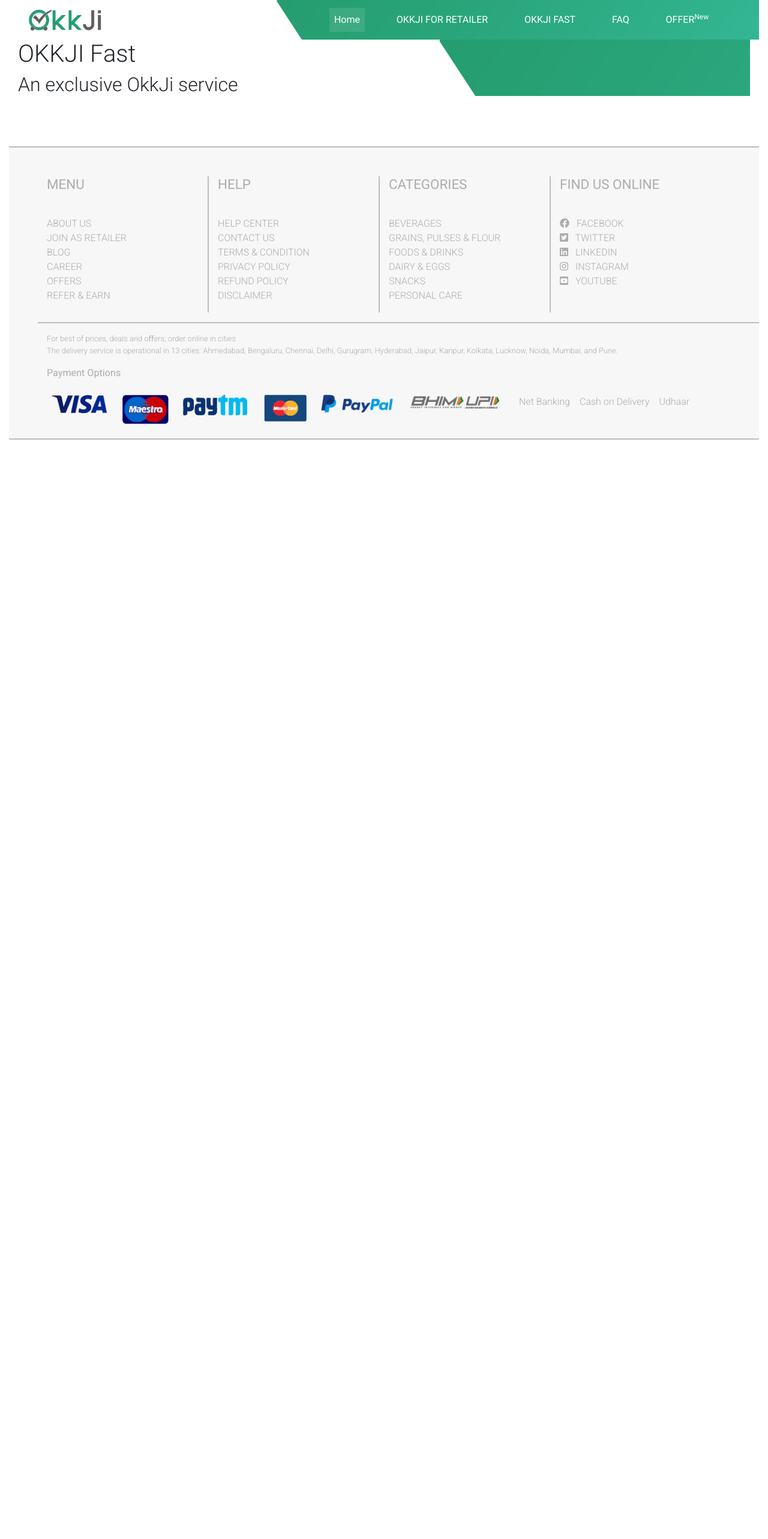
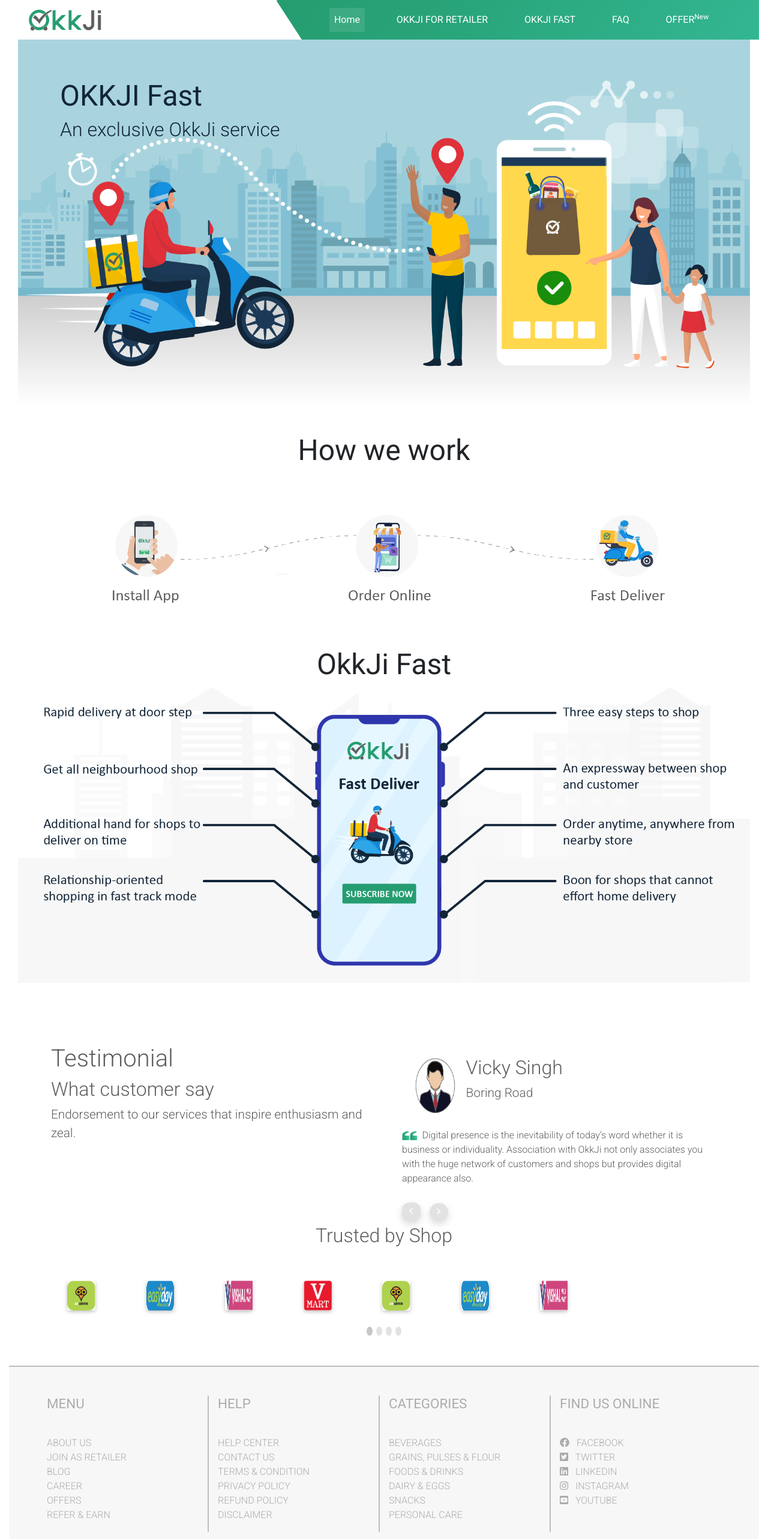
Before and after one commit to riteshprog/okjii, a React (Create React App) app: page /OkjiiFast in a window 1280 px wide. Shown: the top 2566 px of the page at 60% size. Before the commit the page ends 800 px from the top, so only its background shows below. Built offline with nearby package versions, Linux system fonts and the light colour scheme; a web font is replaced by a local one.

Commit message:
first commit

```diff
--- a/src/App.css
+++ b/src/App.css
@@ -38,7 +38,6 @@
   box-shadow: none !important;
 }
 
-
 .bg-image{
     background-image: url(../src/img/back.png);
 
@@ -55,6 +54,7 @@
 nav#parallelogram {
   background-color: transparent !important;
 }
+
 
 
 .figure-img2 {
@@ -76,6 +76,7 @@
     flex-basis: auto;
     background-color: #269E72 !important;
 }
+
 .navbar-brand{
   padding-left: 15% !important;
 
@@ -325,6 +326,47 @@
 font-weight:300 !important;
 }
 
+.testimoni-img{
+  width:15% !important;
+}
+
+.Asset12{
+  width:5% !important;
+
+}
+
+.carousel.carousel-fade.z-depth-1.testmonial-slide {
+  box-shadow: none !important;
+  display:flex;
+}
+
+.carousel-fade a.carousel-control-prev {
+
+  background-color: #C6C6C6;
+  width: 6%;
+  height: 12%;
+  padding-top: 5px;
+  color: #000 !important;
+  border-radius: 40%;
+  transform:translatey(622%);
+  box-shadow: 0 5px 11px 0 rgba(0,0,0,0.18), 0 4px 15px 0 rgba(0,0,0,0.15);
+  margin-top:15% !important;
+}
+
+.carousel-fade a.carousel-control-next {
+  margin-top:15% !important;
+  position:absolute;
+  margin-right: 85% !important;
+  margin-top: 52% !important;
+  background-color: #C6C6C6;
+  width: 6%;
+  height: 12%;
+  padding-top: 5px;
+  color: #000 !important;
+  border-radius: 50%;
+  box-shadow: 0 5px 11px 0 rgba(0,0,0,0.18), 0 4px 15px 0 rgba(0,0,0,0.15);
+}
+
 .home-testimonial h2{
   color:#5e5e5e !important;
   font-size:2rem !important;
@@ -353,8 +395,6 @@
   color:#5e5e5e !important;
   font-size:2rem !important;
   font-weight:300 !important;
-
-
 
 }
 
@@ -545,38 +585,7 @@
 }
 
 
-.left-arrow.i.fa.fa-angle-right{
-  display:flex;
-  padding-left: 5px;
-}
 
-i.fa.fa-angle-left {
-  border-radius: 50% !important;
-  background: #fff !important;
-  width: 4%;
-  height: auto;
-  align-items: center;
-  padding-left: 5px;
-  padding-top: 7px;
-  padding-bottom: 7px;
-  opacity: .4;
-  transform: scale(1.5);
-  box-shadow: 0 2px 5px 0 rgba(0,0,0,0.16), 0 2px 10px 0 rgba(0,0,0,0.12);
-}
-
-i.fa.fa-angle-right {
-  border-radius: 50% !important;
-  background: #fff;
-  width: 4%;
-  height: auto;
-  align-items: center;
-  padding-left: 10px;
-  padding-top: 7px;
-  padding-bottom: 7px;
-  opacity: .4;
-  transform: scale(1.5);
-  box-shadow: 0 2px 5px 0 rgba(0,0,0,0.16), 0 2px 10px 0 rgba(0,0,0,0.12);
-}
 
 
 
@@ -584,84 +593,11 @@
 
 
 /* carousel-item */
-
 .carousel-item.active.carousel-slide-item.turested-slide {
   display: flex !important;
   align-items: center;
   justify-content: space-around;
   width: auto;
-}
-
-
-
-.carousel-multi-item .controls-top .btn-floating {
-  background: #FFF !important;
-}
-
-a.waves-effect, a.waves-light {
-  display: inline-block;
-}
-
-
-
-
-.carousel-indicators {
-  right: 0;
-  bottom: 0;
-  left: 0;
-  z-index: 15;
-  display: -ms-flexbox;
-  display: flex;
-  -ms-flex-pack: center;
-  justify-content: center;
-  padding-left: 0;
-  margin-right: 15%;
-  margin-left: 15%;
-  list-style: none;
-}
-
-.carousel-indicators li {
-  box-sizing: content-box;
-  -ms-flex: 0 1 auto;
-  flex: 0 1 auto;
-  width: 30px;
-  height: 25px;
-  margin-right: 3px;
-  margin-left: 3px;
-  text-indent: -999px;
-  cursor: pointer;
-  background-color: red !important;
-  background-clip: padding-box;
-  border-top: 10px solid transparent;
-  border-bottom: 10px solid transparent;
-  opacity: .5;
-  transition: opacity 0.6s ease;
-}
-
-
-.carousel-multi-item .controls-top .btn-floating {
-   background: blue;
-}
-.carousel-multi-item .controls-top {
-  margin-bottom: 1.88rem;
-  text-align: center;
-  padding-left:120px;
-}
-
-
-.carousel-item.active.trusted-item {
-  display: flex !important;
-
-}
-
-@media (prefers-reduced-motion: reduce) {
-  .carousel-indicators li {
-    transition: none;
-  }
-}
-
-.carousel-indicators .active {
-  opacity: 1;
 }
 
 
@@ -673,28 +609,16 @@
 
 }
 
-.btn-floating {
-  position: relative;
-  z-index: 1;
-  display: inline-block;
-  padding: 0;
-  margin: 10px;
-  overflow: hidden;
-  vertical-align: middle;
-  cursor: pointer;
-  border-radius: 50%;
-  -webkit-box-shadow: 0 5px 11px 0 rgba(0,0,0,0.18), 0 4px 15px 0 rgba(0,0,0,0.15);
-  box-shadow: 0 5px 11px 0 rgba(0,0,0,0.18), 0 4px 15px 0 rgba(0,0,0,0.15);
-  -webkit-transition: all 0.2s ease-in-out;
-  transition: all 0.2s ease-in-out;
-  width: 40px;
-  height: 40px;
-}
+/*.controls-top {
+  transform: translatey(599px) !important;
+}*/
 
-.fa, .fas {
-  font-weight: 900;
-  padding-top: 15px;
-}
+
+
+
+
+
+
 
 /* carusoul end*/
 
@@ -796,21 +720,50 @@
   padding-bottom: 3rem;
 
 }
-.okjii-fast{
 
-  background-image: url(../src/img/back.png) !important;
-  background-repeat: no-repeat;
-  background-position: bottom top;
-  height:100%;
-
-
-
+.okjii-fast-img{
+  margin-left:0 !important;
+  margin-right: -15px !important;
 }
 
 
+.okjii-fast {
+  position: relative;
+  text-align: left;
+  color: #122538;
+}
+
+.okjii-fastcon {
+  position: absolute;
+  top: 65px;
+  left: 70px;
+}
+
+.okjii-fastcon h1{
+  font-size:3rem;
+}
+
+.okjii-fasthow h1{
+  font-size:3rem;
+  font-weight:400;
+  text-align: center;
+  padding-top: 30px;
+}
+
+.okjii-fastfast h1{
+  font-size:3rem;
+  font-weight:400;
+  text-align: center;
+  padding-top: 30px;
+}
+.okjii-fast-img-how {
+  width: 93%;
+  align-items: center !important;
+  padding-left: 150px;
+}
 
 /* Small devices (portrait tablets and large phones, 600px and up) */
-@media only screen and (max-width: 600px) {
+@media only screen and (min-width: 400px) and (max-width: 600px) {
   .footer-bdr-right{
   border-right: none !important;
 }
@@ -828,7 +781,11 @@
 
 }
 
-
+.figure-img2 {
+  width:100% !important;
+  padding-right: 0 !important;
+  padding-left: 14% !important;
+}
 
 .img-fluid.apple{
   width:70% !important;
@@ -877,7 +834,7 @@
 @media only screen and (max-width: 768px) {
   .figure-img2 {
     padding-right: 0 !important;
-    padding-left: 6% !important;
+    padding-left: 6.1% !important;
   }
 
   .bg-image{
@@ -915,7 +872,7 @@
 }
 
 /* Large devices (laptops/desktops, 992px and up) */
-@media only screen and (max-width: 992px ) and (min-width:1199px)  {
+@media only screen and (max-width: 992px )  {
 
   .bg-image{
     background-image: url(../src/img/back.png);
@@ -930,6 +887,10 @@
 
 }
 
+.figure-img2 {
+  padding-right: 0 !important;
+  padding-left: 6.1% !important;
+}
 
 
 .img-fluid.twentyfour {
--- a/src/components/OkjiiFastBody.js
+++ b/src/components/OkjiiFastBody.js
@@ -1,15 +1,40 @@
-import React, { Component } from 'react'
+import React, { Component } from 'react';
+import img4 from '../img/okjiifast/img4.png';
+import img2 from '../img/okjiifast/img2.png';
+import img1 from '../img/okjiifast/img1.png';
+import Testimonial from './Testimonial';
+import Trusted from './Trusted';
 
 export default class OkjiiFastBody extends Component {
   render() {
     return (
-
       <div className="container-fluid">
-        <section className=" okjii-fast">
-        <h1>OKKJI Fast</h1>
+      <div className="okjii-fast">
+        <figure>
+        <img src={img4} className="img-fluid okjii-fast-img" alt="" />
+        </figure>
+          <section class="okjii-fastcon">
+        <h1><b>OKKJI Fast</b></h1>
         <h2>An exclusive OkkJi service</h2>
         </section>
+               </div>
+        <section class="okjii-fasthow">
+          <h1>How we work</h1>
+          <figure>
+            <img src={img2} className="img-fluid okjii-fast-img-how py-4" alt="" />
+          </figure>
+        </section>
+        <section class="okjii-fastfast">
+          <h1>OkkJi Fast</h1>
+          <figure>
+            <img src={img1} className="img-fluid okjii-fast-img" alt="" />
+          </figure>
+        </section>
+        <Testimonial />
+        <Trusted />
+
       </div>
+
     )
   }
 }
--- a/src/components/Testimonial.js
+++ b/src/components/Testimonial.js
@@ -1,7 +1,5 @@
 import React, { Component } from 'react'
-import avatar from '../img/home/avatar.png';
-import Asset12 from '../img/home/Asset12.png';
-
+import TestimonialSlider from './TestimonialSlider'
 export default class Testimonial extends Component {
   render() {
     return (
@@ -14,26 +12,10 @@
               <p>Endorsement to our services that inspire enthusiasm and zeal.</p>
             </div>
             <div className="col-sm-6 col-12">
-            <div className=" promoting-card">
 
-<div className="card-body d-flex flex-row">
 
-  <img src={avatar} className="rounded-circle mr-3" height="100px" width="100px" alt="avatar" />
+  <TestimonialSlider />
 
-  <div>
-
-    <h2>Jyoty Singh</h2>
-    <p className="card-text">Boring Road</p>
-
-  </div>
-
-</div>
-</div>
-
-              <blockquote>
-                <p> <img src={Asset12} className=" mr-2" height="15px" width="15px" alt="Asset12" />
-Rapidiously morph transparent internal or "organic" sources whereas resource sucking e-business. Conveniently innovate compelling internal. </p>
-              </blockquote>
 
 
               </div>
--- /dev/null
+++ b/src/components/TestimonialSlider.js
@@ -0,0 +1,75 @@
+import React from "react";
+import { MDBCarousel, MDBCarouselInner, MDBCarouselItem,  MDBContainer } from
+"mdbreact";
+import avatar from '../img/home/avatar.png';
+import Asset12 from '../img/home/Asset12.png';
+
+const TestimonialSlider = () => {
+  return (
+    <MDBContainer>
+
+        <MDBCarousel
+      activeItem={1}
+      length={3}
+      showControls={true}
+      showIndicators={false}
+      className="z-depth-1 testmonial-slide"
+    >
+      <MDBCarouselInner>
+        <MDBCarouselItem itemId="1">
+          <div className=" promoting-card">
+          <div className="card-body d-flex flex-row">
+          <img src={avatar} className="rounded-circle testimoni-img mr-3" height="100px" width="100px" alt="avatar" />
+          <div>
+              <h2>Vicky Singh</h2>
+              <p className="card-text">Boring Road</p>
+            </div>
+          </div>
+          </div>
+          <blockquote>
+          <p> <img src={Asset12} className="Asset12 mr-2" height="15px" width="15px" alt="Asset12" />
+          Digital presence is the inevitability of today’s word whether it is business or individuality. Association with OkkJi not only associates you with the huge network of customers and shops but provides digital appearance also. </p>
+          </blockquote>
+        </MDBCarouselItem>
+        <MDBCarouselItem itemId="2">
+        <div className=" promoting-card">
+          <div className="card-body d-flex flex-row">
+          <img src={avatar} className="rounded-circle mr-3 testimoni-img" height="100px" width="100px" alt="avatar" />
+          <div>
+              <h2>Ritesh Singh</h2>
+              <p className="card-text">Boring Road</p>
+            </div>
+          </div>
+          </div>
+          <blockquote>
+          <p> <img src={Asset12} className="Asset12 mr-2" height="15px" width="15px" alt="Asset12" />
+          Digital presence is the inevitability of today’s word whether it is business or individuality. Association with OkkJi not only associates you with the huge network of customers and shops but provides digital appearance also. </p>
+          </blockquote>
+
+        </MDBCarouselItem>
+        <MDBCarouselItem itemId="3">
+        <div className=" promoting-card">
+          <div className="card-body d-flex flex-row">
+          <img src={avatar} className="rounded-circle mr-3 testimoni-img" height="100px" width="100px" alt="avatar" />
+          <div>
+              <h2>Jyoty Singh</h2>
+              <p className="card-text">Boring Road</p>
+            </div>
+          </div>
+          </div>
+          <blockquote>
+          <p> <img src={Asset12} className="Asset12 mr-2" height="15px" width="15px" alt="Asset12" />
+          Digital presence is the inevitability of today’s word whether it is business or individuality. Association with OkkJi not only associates you with the huge network of customers and shops but provides digital appearance also.
+ </p>
+          </blockquote>
+
+        </MDBCarouselItem>
+      </MDBCarouselInner>
+    </MDBCarousel>
+    </MDBContainer>
+
+
+  );
+}
+
+export default TestimonialSlider;
--- a/src/components/Trusted.js
+++ b/src/components/Trusted.js
@@ -18,7 +18,7 @@
   return (
 
     <MDBContainer>
-      <MDBCarousel activeItem={1} length={4} slide={true} showControls={true} className="trusted-by" showIndicators={true} multiItem>
+      <MDBCarousel activeItem={1} length={4} slide={true} showControls={false} className="trusted-by" showIndicators={true} multiItem>
         <h1 className="trusted-h1 text-center py-5">Trusted by Shop</h1>
         <MDBCarouselInner>
           <MDBRow>
--- a/src/components/mainbody.js
+++ b/src/components/mainbody.js
@@ -12,7 +12,7 @@
 export default class mainbody extends Component {
   render() {
     return (
-      <div className="container-fluid">
+      <div className="container-fluid okjii-mainbody">
         <div className="row">
         <div className="col-sm-7 figure-img2 order-sm-2 col-md-9">
 
```
